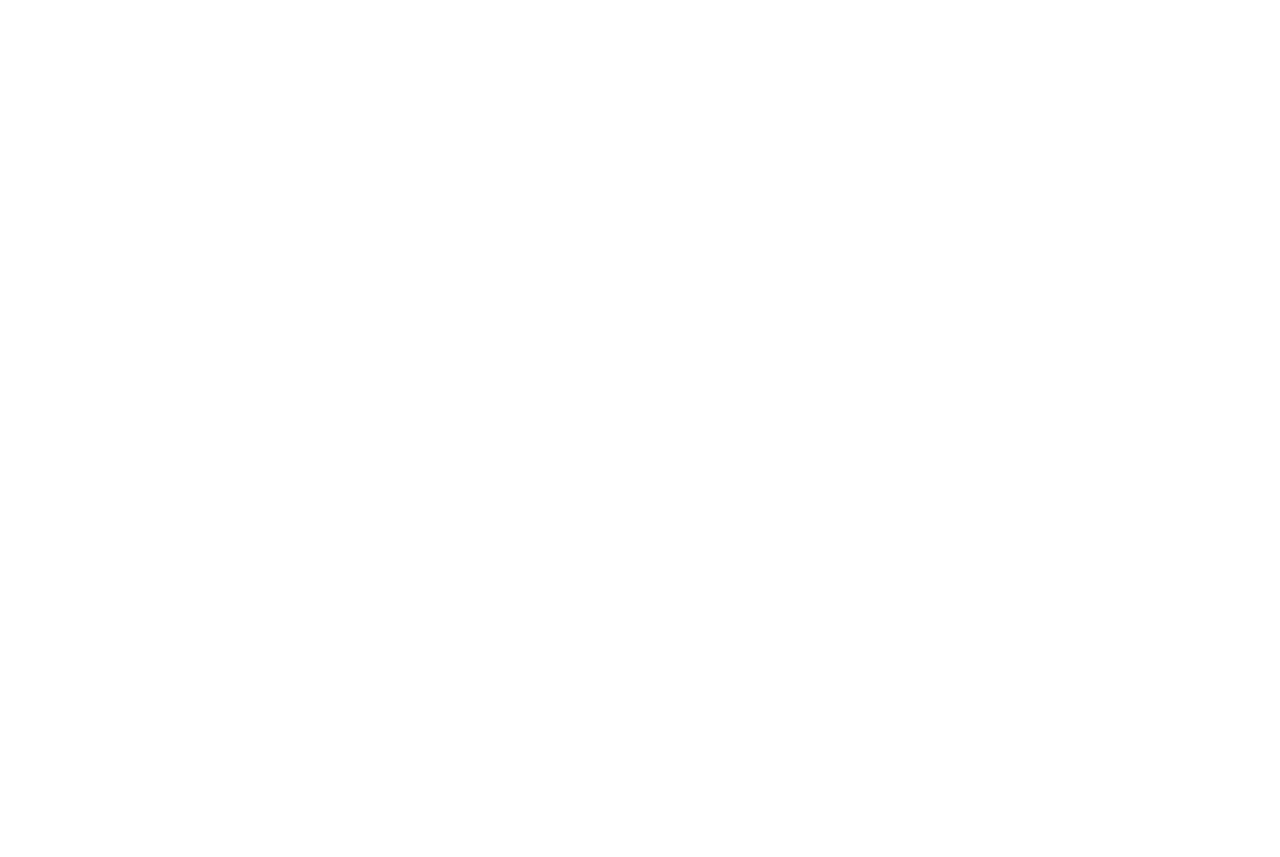
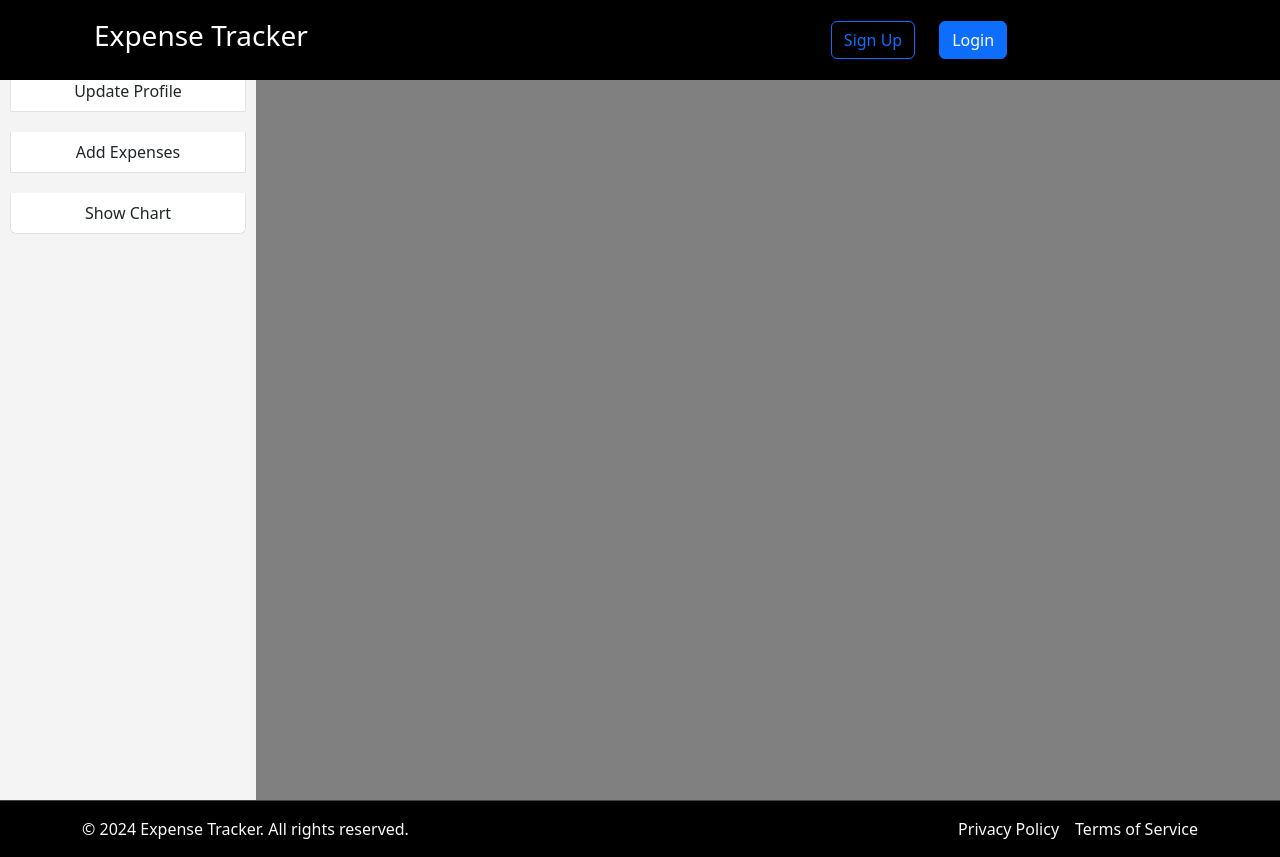
Before and after one commit to ruchitakb7/React-Expense-Treacker, a React (Create React App) app in the folder expensetracker/: page /dashboard in a window 1280 px wide. Before the commit this address had no page. Before the commit the page ends 800 px from the top, so only its background shows below. Built offline with nearby package versions, Linux system fonts and the light colour scheme.

Commit message:
update profile

```diff
--- a/expensetracker/src/App.js
+++ b/expensetracker/src/App.js
@@ -1,18 +1,31 @@
-import React from "react"
-import {BrowserRouter as Router, Routes, Route } from "react-router-dom"
+import React,{useContext} from "react"
+import {Routes, Route } from "react-router-dom"
 import SignupPage from "./components/pages/Signup";
 import Loginpage from "./components/pages/Login";
+import DashBoardpage from "./components/pages/DashBoard";
 import Home from "./components/layout/Home";
+import { AuthContext } from "./store/AuthProvider";
+import { Navigate } from "react-router-dom";
 
 function App() {
+
+  const ctx=useContext(AuthContext)
+  console.log(ctx)
   return (
-    <Router>
       <Routes>
         <Route path='/' element={<Home/>}></Route>
-        <Route path='/signup' element={<SignupPage/>}></Route>
-        <Route path='/login' element={<Loginpage/>}></Route>
+        {!ctx.isLogin &&(
+        <>
+        <Route path="/signup" element={<SignupPage />} />
+        <Route path="/login" element={<Loginpage />} />
+        </>
+        ) }
+
+             <Route path="/dashboard" element={<DashBoardpage/>}></Route>
+
+
       </Routes>
-      </Router>
+
   );
 }
 
--- /dev/null
+++ b/expensetracker/src/components/Auth/Profileform.js
@@ -0,0 +1,74 @@
+import React,{Fragment,useState,useRef,useContext} from "react";
+import { Container,Row,Col,Form,Button } from "react-bootstrap";
+import "./profile.css"
+import { AuthContext } from "../../store/AuthProvider";
+
+const ProfileForm=()=>{
+
+    const ctx=useContext(AuthContext)
+    const nameref=useRef()
+    const photourl=useRef()
+
+const submitHandler= async(event)=>{
+    event.preventDefault()
+    const url=`https://identitytoolkit.googleapis.com/v1/accounts:update?key=${process.env.REACT_APP_API_KEY}`
+    const body=JSON.stringify({
+        displayName: nameref.current.value,
+        photoUrl: photourl.current.value,
+        idToken:ctx.token,
+        returnSecureToken:true
+    })
+    try
+    {
+        const response=await fetch(url,{
+            method:'POST',
+            headers:{'Content-Type':'application/json'},
+            body:body
+        })
+        const data= await response.json()
+        console.log(data)
+        if(response.ok)
+        {
+            alert('Profile Updated successfully')
+             nameref.current.value=''
+             photourl.current.value=''
+        }
+        else
+        throw new Error(data.Error.message)
+    }catch(error){
+        alert('Try One More Time')
+    }
+
+}
+
+return(
+    <Fragment>
+
+        <div className="mainbox">
+        <center> <h5>Contact Details</h5></center>
+        <Container className="profile">
+           <Form onSubmit={submitHandler}>
+            <Form.Group className="mb-3">
+                <Form.Label> Full Name</Form.Label>
+                <Form.Control type="text" ref={nameref}></Form.Control>
+            </Form.Group>
+            <Form.Group  className="mb-4">
+                <Form.Label>Photo Link </Form.Label>
+                <Form.Control type="url" ref={photourl}></Form.Control>
+            </Form.Group>
+            <Row style={{float:'right'}}>
+                <Col>
+                <Button type="submit">Update</Button>
+                </Col>
+                <Col>
+                <Button type="onClick" >Cancel</Button>
+                </Col>
+            </Row>
+           </Form>
+        </Container>
+        </div>
+    </Fragment>
+)
+}
+
+export default ProfileForm
--- /dev/null
+++ b/expensetracker/src/components/Auth/profile.css
@@ -0,0 +1,20 @@
+.profile{
+    width: fit-content;
+    height: 250px;
+    padding: 20px;
+    justify-content: center;
+    align-items: center;
+      background-color: rgb(33, 31, 31);
+     border-radius: 30px;
+     box-shadow: 0px 4px 8px rgba(11, 3, 3, 0.2);
+    color: white;
+    margin-top: 20px;
+}
+
+.mainbox{
+
+    margin-top: 90px;
+     margin-left: 300px;
+     width: 500px;
+     min-height: auto;
+}
--- /dev/null
+++ b/expensetracker/src/components/Main/Dashboard.js
@@ -0,0 +1,51 @@
+import React, { useState } from 'react';
+import { Container, Row, Col, Button, ListGroup } from 'react-bootstrap';
+import Header from '../layout/header';
+import Footer from '../layout/Footer';
+import './dash.css'; // Import the CSS styles
+import Profile from '../pages/Profile';
+
+
+
+const DashBoard=()=> {
+  const [activeSection, setActiveSection] = useState('');
+
+  const handleSectionChange = (section) => {
+    setActiveSection(section);
+  };
+
+  return (
+    <div>
+      <Header />
+
+      <div className="main-container">
+
+        <div className="left-sidebar">
+          <ListGroup >
+            <ListGroup.Item className='list-space' action onClick={() => handleSectionChange('profile')}>
+              Update Profile
+            </ListGroup.Item>
+            <ListGroup.Item className='list-space' action onClick={() => handleSectionChange('expenses')}>
+              Add Expenses
+            </ListGroup.Item>
+            <ListGroup.Item className='list-space' action onClick={() => handleSectionChange('chart')}>
+              Show Chart
+            </ListGroup.Item>
+          </ListGroup>
+        </div>
+
+        <div className="divider"></div>
+
+        <div className="right-content">
+       { activeSection === 'profile' && <Profile/>}
+          {/* {activeSection === 'profile' && <ProfileSection />}
+          {activeSection === 'expenses' && <ExpensesSection />}
+          {activeSection === 'chart' && <ChartSection />} */}
+        </div>
+      </div>
+      <Footer />
+    </div>
+  );
+}
+
+export default DashBoard;
--- /dev/null
+++ b/expensetracker/src/components/Main/dash.css
@@ -0,0 +1,41 @@
+
+.main-container {
+    display: flex;
+    min-height: 100vh;
+    flex-direction: row;
+    overflow: hidden;
+   top:0;
+    background-color: grey;
+    position: relative;
+  }
+
+
+  .left-sidebar {
+    background-color: #f4f4f4;
+    width: 20%;
+    max-height: 100vh;
+    overflow-y: auto;
+    padding: 10px;
+    margin-top: 60px;
+    text-align: center;
+
+  }
+
+
+  .right-content {
+    width: 70%;
+    max-height: 100vh;
+    overflow-y: auto;
+    padding: 10px;
+  }
+
+
+  .divider {
+    height: 1px;
+    background-color: #ddd;
+    margin: 10px 0;
+  }
+
+  .list-space {
+    margin-bottom: 20px;
+  }
--- a/expensetracker/src/components/layout/Home.js
+++ b/expensetracker/src/components/layout/Home.js
@@ -1,4 +1,4 @@
-import React, { Fragment } from "react";
+import React, { Fragment ,useContext} from "react";
 import { Image,Container,Row,Col,Button} from "react-bootstrap";
 import Header from "./header.js";
 import pic1 from "../../asset/pic1.jpeg"
@@ -6,8 +6,23 @@ import pic2 from "../../asset/pic2.jpg"
 import pic3 from "../../asset/pic3.jpg"
 import pic4 from "../../asset/pic4.jpg"
 import Footer from "./Footer.js";
+import { AuthContext } from "../../store/AuthProvider";
+import { useNavigate } from "react-router-dom";
 
 const Home=()=>{
+
+    const ctx=useContext(AuthContext)
+    console.log(ctx)
+
+    const navigate=useNavigate()
+
+    const switchpage=()=>{
+        if(ctx.isLogin)
+            navigate('/dashboard')
+        else
+        navigate('/login')
+    }
+
     return(
         <Fragment>
             <Header></Header>
@@ -20,7 +35,7 @@ const Home=()=>{
                     Manage your finances with our user-friendly expense tracker app.
                     Add, edit, and delete expenses effortlessly.
                    </p>
-                   <Button variant="primary" size="lg">Get Started</Button>
+                   <Button variant="primary" onClick={switchpage}size="lg">Get Started</Button>
                     </Col>
                     <Col md={6} className="d-none d-md-flex">
                         <Image src={pic1} alt="Expense Tracking" fluid />
--- a/expensetracker/src/components/layout/header.js
+++ b/expensetracker/src/components/layout/header.js
@@ -1,10 +1,16 @@
-import React from "react";
+import React,{useContext} from "react";
 import {Container, Button } from "react-bootstrap";
 import "./header.css"
 import { Navbar,Nav} from "react-bootstrap";
 import { Link } from "react-router-dom";
+import { AuthContext } from "../../store/AuthProvider";
+
 
 const Header=()=>{
+
+  const ctx=useContext(AuthContext)
+  console.log(ctx)
+
     return(
         <div className="header">
             <Container className="main">
@@ -15,13 +21,19 @@ const Header=()=>{
                 <Navbar sticky="top">
             <Container className="justify-content-center" style={{ flex: '1' }}>
             <Nav>
+                        {!ctx.isLogin && (
+                            <>
                                 <Nav.Link as={Link} to="/signup">
-                        <Button>Sign Up</Button>
+                                    <Button variant="outline-primary" className="me-2">Sign Up</Button>
                                 </Nav.Link>
                                 <Nav.Link as={Link} to="/login">
-                        <Button>Login</Button>
+                                    <Button variant="primary">Login</Button>
                                 </Nav.Link>
-
+                            </>
+                        )}
+                        {ctx.isLogin && (
+                            <Button variant="danger" size="sm" onClick={ctx.logout}>Logout</Button>
+                        )}
             </Nav>
             </Container>
 
--- /dev/null
+++ b/expensetracker/src/components/pages/DashBoard.js
@@ -0,0 +1,11 @@
+import React from "react";
+
+import DashBoard from "../Main/Dashboard";
+
+const DashBoardpage=()=>{
+    return(
+        <DashBoard></DashBoard>
+    )
+}
+
+export default DashBoardpage
--- /dev/null
+++ b/expensetracker/src/components/pages/Profile.js
@@ -0,0 +1,10 @@
+import React from "react";
+import ProfileForm from "../Auth/Profileform";
+
+const Profile=()=>{
+    return(
+        <ProfileForm></ProfileForm>
+    )
+}
+
+export default Profile
--- a/expensetracker/src/index.js
+++ b/expensetracker/src/index.js
@@ -5,15 +5,18 @@ import App from './App';
 import reportWebVitals from './reportWebVitals';
 import "../node_modules/react-bootstrap/dist/react-bootstrap"
 import "../node_modules/bootstrap/dist/css/bootstrap.css"
+import { BrowserRouter } from 'react-router-dom';
+import AuthProvider from './store/AuthProvider';
 
 const root = ReactDOM.createRoot(document.getElementById('root'));
 root.render(
   <React.StrictMode>
-    <App />
+    <AuthProvider>
+      <BrowserRouter>
+        <App />
+      </BrowserRouter>
+    </AuthProvider>
   </React.StrictMode>
 );
 
-// If you want to start measuring performance in your app, pass a function
-// to log results (for example: reportWebVitals(console.log))
-// or send to an analytics endpoint. Learn more: https://bit.ly/CRA-vitals
 reportWebVitals();
--- /dev/null
+++ b/expensetracker/src/store/AuthProvider.js
@@ -0,0 +1,30 @@
+import React, { createContext, useState } from "react";
+
+export const AuthContext = createContext();
+
+const AuthProvider = ({ children }) => {
+
+    const initailval=localStorage.getItem('token')
+
+    const [token,setToken]=useState(initailval)
+    const isLogin = !!token;
+
+    const login = (tokenId) => {
+
+        localStorage.setItem('token',tokenId)
+        setToken(tokenId)
+    };
+
+    const logout = () => {
+       localStorage.removeItem('token')
+       setToken('')
+    };
+
+    return (
+        <AuthContext.Provider value={{token, isLogin, login, logout }}>
+            {children}
+        </AuthContext.Provider>
+    );
+};
+
+export default AuthProvider;
```
Also changed, not shown: expensetracker/src/components/Auth/Login.js (+7 -3 lines). Lines whose indentation alone changed are shown as unchanged.
